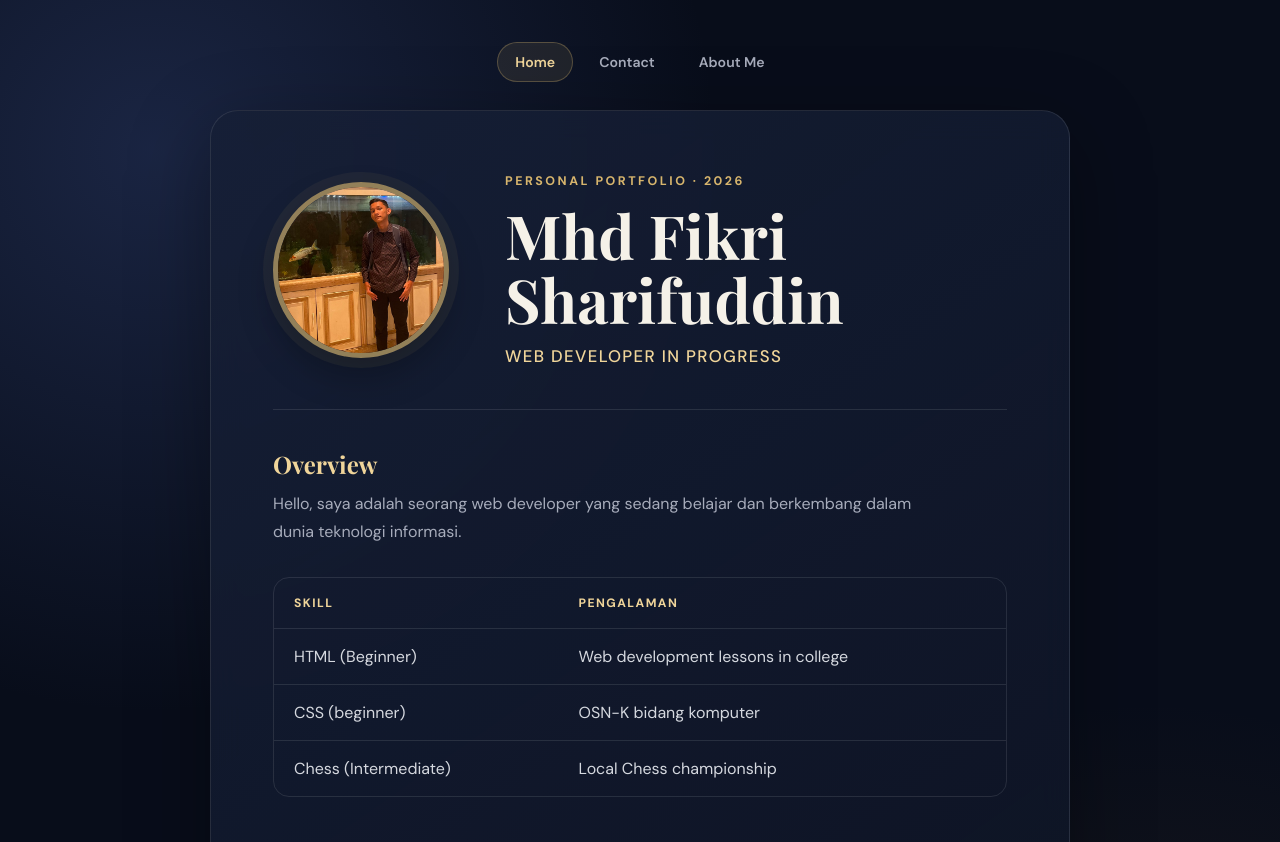
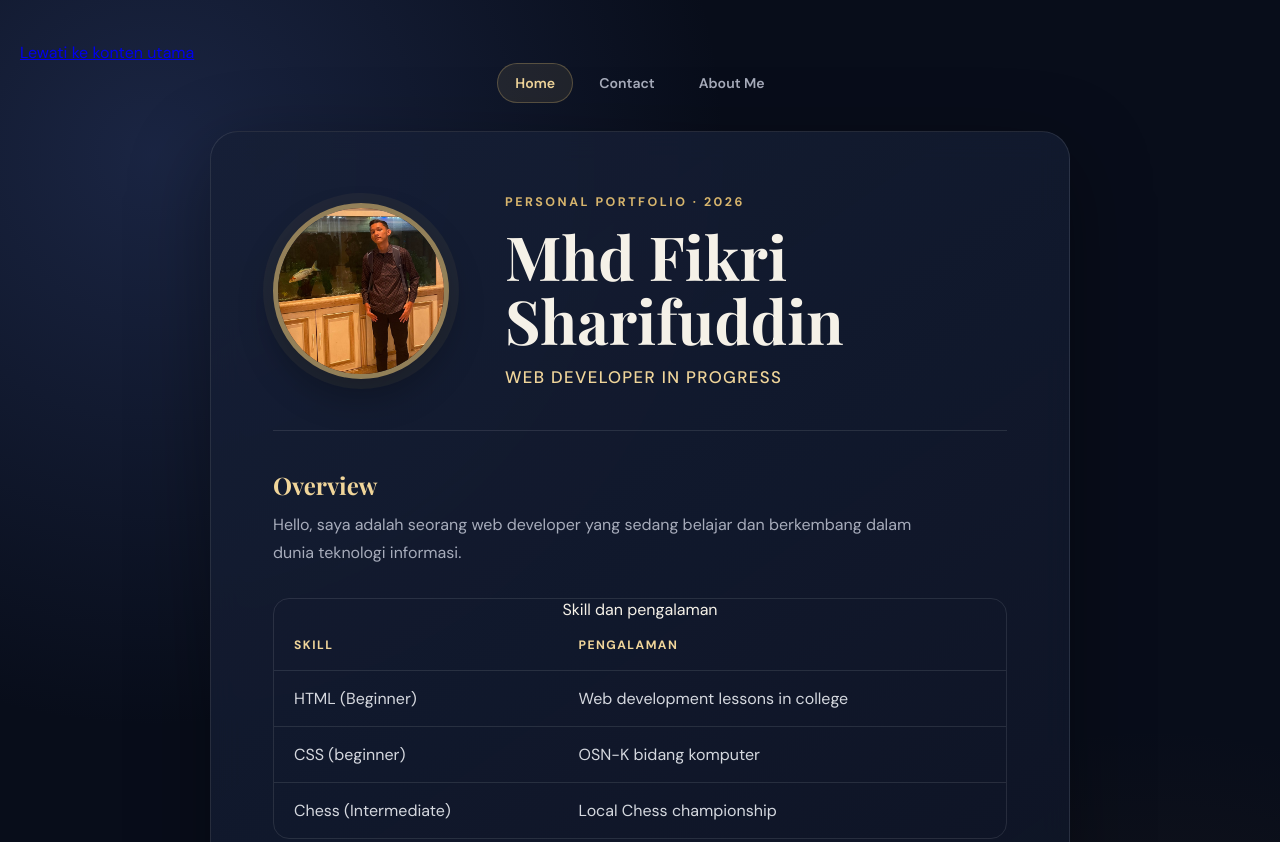
Before and after one commit to Dyfazo189/Web-Belajar, a plain HTML site: page index.html in a window 1280 px wide. Shown: the top 842 px of the page. Drawn offline with nearby package versions, Linux system fonts and the light colour scheme.

Commit message:
Update index.html

```diff
--- a/index.html
+++ b/index.html
@@ -3,19 +3,17 @@
 <head>
     <meta charset="UTF-8">
     <meta name="viewport" content="width=device-width, initial-scale=1.0">
+    <meta name="description" content="Portfolio belajar Mhd Fikri Sharifuddin sebagai web developer pemula.">
     <title>Home</title>
     <link rel="stylesheet" href="style.css">
 </head>
 <body>
-    <nav class="site-nav" aria-label="Navigasi utama">
-        <a href="index.html" class="active" aria-current="page">Home</a>
-        <a href="contact.html">Contact</a>
-        <a href="about_me.html">About Me</a>
-    </nav>
-    <main class="biodata-container">
-        <div class="hero"><div class="profile-pic"><img src="foto_p.jpeg" alt="Foto Profil"></div><div class="header"><p class="eyebrow">Personal portfolio · 2026</p><h1>Mhd Fikri Sharifuddin</h1><h2>Web Developer in progress</h2></div></div>
+    <a class="skip-link" href="#main-content">Lewati ke konten utama</a>
+    <nav class="site-nav" aria-label="Navigasi utama"><a href="index.html" class="active" aria-current="page">Home</a><a href="contact.html">Contact</a><a href="about_me.html">About Me</a></nav>
+    <main id="main-content" class="biodata-container">
+        <div class="hero"><div class="profile-pic"><img src="foto_p.jpeg" alt="Foto profil Mhd Fikri Sharifuddin" loading="lazy" decoding="async"></div><div class="header"><p class="eyebrow">Personal portfolio · 2026</p><h1>Mhd Fikri Sharifuddin</h1><h2>Web Developer in progress</h2></div></div>
         <div class="desc"><h3>Overview</h3><p>Hello, saya adalah seorang web developer yang sedang belajar dan berkembang dalam dunia teknologi informasi.</p></div>
-        <div class="table-wrap"><table><tr><th>Skill</th><th>Pengalaman</th></tr><tr><td>HTML (Beginner)</td><td>Web development lessons in college</td></tr><tr><td>CSS (beginner)</td><td>OSN-K bidang komputer</td></tr><tr><td>Chess (Intermediate)</td><td>Local Chess championship</td></tr></table></div>
+        <div class="table-wrap"><table><caption>Skill dan pengalaman</caption><tr><th scope="col">Skill</th><th scope="col">Pengalaman</th></tr><tr><td>HTML (Beginner)</td><td>Web development lessons in college</td></tr><tr><td>CSS (beginner)</td><td>OSN-K bidang komputer</td></tr><tr><td>Chess (Intermediate)</td><td>Local Chess championship</td></tr></table></div>
         <section class="learning-journey" aria-labelledby="journey-title"><p class="eyebrow">Learning journey</p><h3 id="journey-title">Sedikit demi sedikit, jadi lebih baik.</h3><div class="journey-grid"><article class="journey-card"><span>01</span><h4>Bangun fondasi</h4><p>HTML semantik, struktur halaman, dan dasar aksesibilitas.</p></article><article class="journey-card"><span>02</span><h4>Asah tampilan</h4><p>CSS modern, responsive design, dan detail visual yang rapi.</p></article><article class="journey-card"><span>03</span><h4>Buat karya nyata</h4><p>Ubah ide kecil menjadi project yang bisa dibagikan.</p></article></div></section>
         <aside class="study-note"><div><p class="eyebrow">Currently learning</p><strong>JavaScript dasar</strong><p>Membuat halaman lebih interaktif, satu konsep setiap hari.</p></div><div class="quote-mark">“</div><blockquote>Progress kecil yang konsisten tetap membawa kita jauh.</blockquote></aside>
     </main>
```
